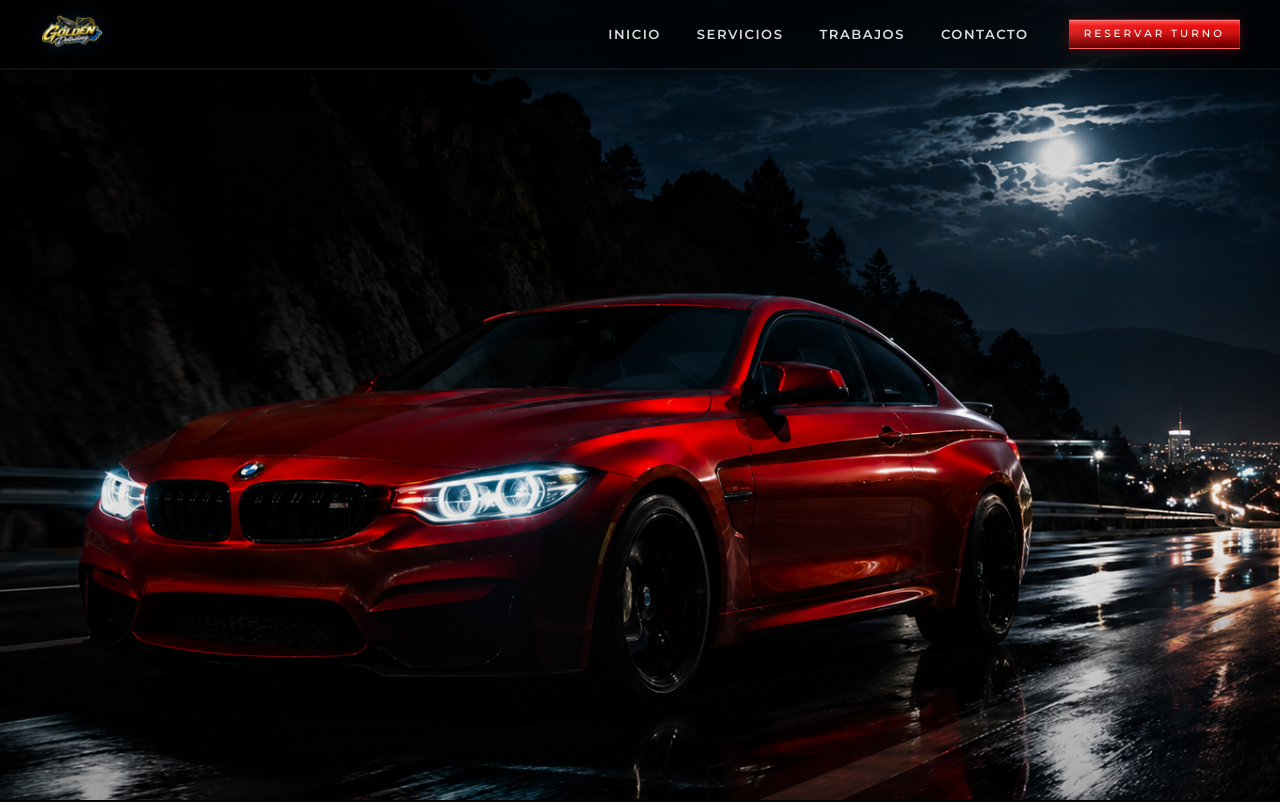
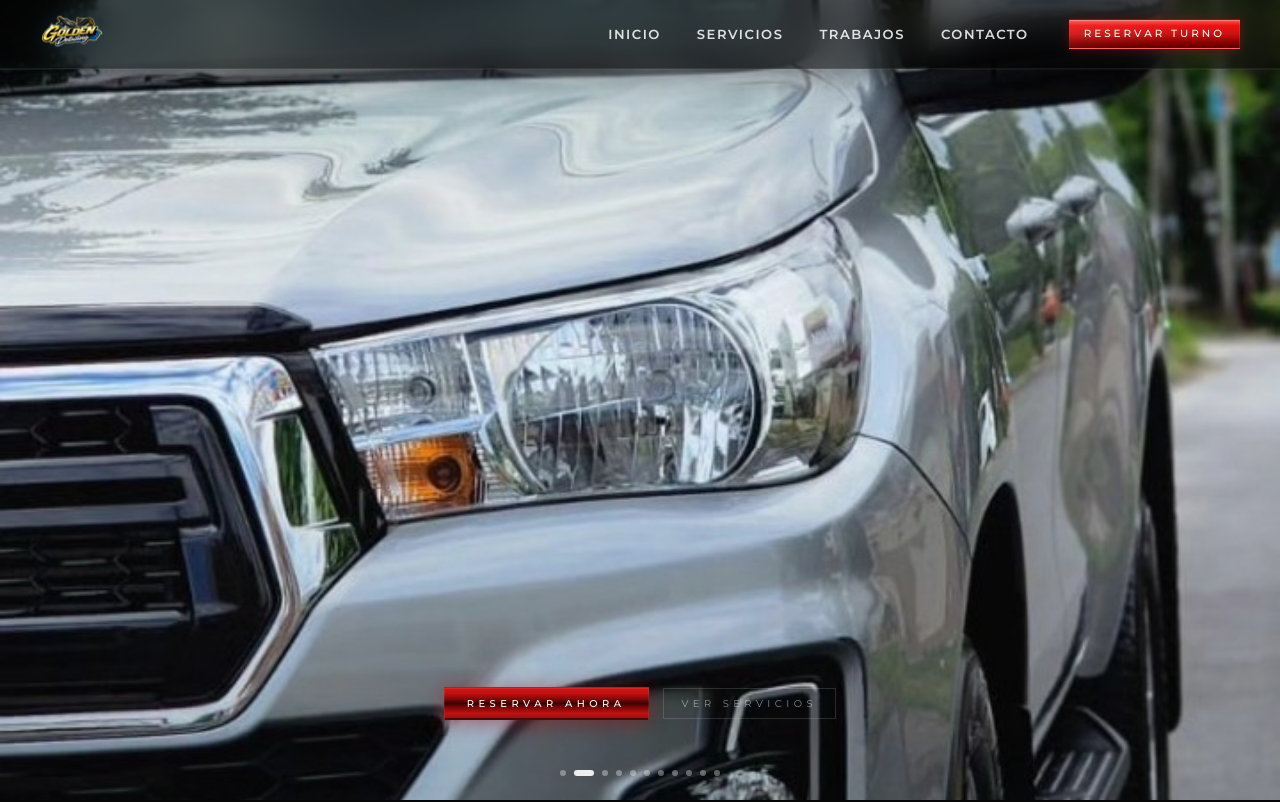
Before and after one commit to PACZKONATASHA/golden.detailing, a React (Vite) app: page / in a window 1280 px wide. Shown: the top 802 px of the page. Built offline with nearby package versions, Linux system fonts and the light colour scheme.

Commit message:
Hero: carrusel de fotos con crossfade automatico

```diff
--- a/src/components/Hero.css
+++ b/src/components/Hero.css
@@ -18,11 +18,14 @@
   z-index: 0;
 }
 
-.hero-bg img {
+/* Slides del carrusel */
+.hero-slide {
+  position: absolute;
+  inset: 0;
   width: 100%;
   height: 100%;
   object-fit: cover;
-  object-position: 65% center;
+  object-position: center center;
 }
 
 .hero-overlay {
@@ -34,6 +37,50 @@
     rgba(0, 0, 0, 0.0) 50%,
     rgba(0, 0, 0, 0.2) 100%
   );
+}
+
+.hero-sky-text {
+  position: absolute;
+  top: 22%;
+  left: 50%;
+  transform: translateX(-50%);
+  z-index: 10;
+  font-family: 'Bebas Neue', sans-serif;
+  font-size: 0.85rem;
+  letter-spacing: 10px;
+  color: rgba(255, 255, 255, 0.5);
+  white-space: nowrap;
+  pointer-events: none;
+  text-transform: uppercase;
+}
+
+/* Puntos indicadores del carrusel */
+.hero-dots {
+  position: absolute;
+  bottom: 24px;
+  left: 50%;
+  transform: translateX(-50%);
+  z-index: 20;
+  display: flex;
+  gap: 8px;
+  align-items: center;
+}
+
+.hero-dot {
+  width: 6px;
+  height: 6px;
+  border-radius: 50%;
+  border: none;
+  background: rgba(255, 255, 255, 0.35);
+  cursor: pointer;
+  padding: 0;
+  transition: all 0.3s ease;
+}
+
+.hero-dot.active {
+  background: rgba(255, 255, 255, 0.9);
+  width: 20px;
+  border-radius: 3px;
 }
 
 /* =========================================
@@ -265,10 +312,17 @@
 
 /* Botones fuera de hero-text */
 .hero-actions {
+  position: absolute;
+  bottom: 10%;
+  left: 0;
+  right: 0;
+  z-index: 10;
   display: flex;
+  flex-direction: row;
   gap: 14px;
-  flex-wrap: wrap;
-  padding-bottom: 10px;
+  flex-wrap: nowrap;
+  justify-content: center;
+  align-items: center;
 }
 
 /* Tag */
@@ -350,9 +404,8 @@
     inset 0 -1px 0 rgba(0, 0, 0, 0.55);
   position: relative;
   overflow: hidden;
+  white-space: nowrap;
 }
-
-.btn-primary::after {
   content: '';
   position: absolute;
   inset: 0;
@@ -397,9 +450,8 @@
   border-radius: 0;
   border: 1px solid rgba(255, 255, 255, 0.14);
   transition: all 0.35s cubic-bezier(0.4, 0, 0.2, 1);
+  white-space: nowrap;
 }
-
-.btn-ghost:hover {
   border-color: rgba(255, 255, 255, 0.32);
   color: rgba(255, 255, 255, 0.85);
   transform: translateY(-1px);
@@ -485,12 +537,17 @@
   }
 
   .hero-actions {
-    flex-direction: column;
-    align-items: flex-start;
+    flex-direction: row;
+    align-items: center;
+    justify-content: center;
+    gap: 8px;
   }
 
   .btn-primary,
   .btn-ghost {
+    padding: 6px 12px;
+    font-size: 0.52rem;
+    letter-spacing: 2px;
     text-align: center;
   }
 }
--- a/src/components/Hero.jsx
+++ b/src/components/Hero.jsx
@@ -1,8 +1,21 @@
-import { useState } from 'react';
+import { useState, useEffect } from 'react';
 import { motion, AnimatePresence } from 'framer-motion';
-import heroImage from '../assets/images/imagen-hero.png';
 import logoImg from '../assets/images/logo.png';
+import img1  from '../assets/images/imagen-hero.png';
+import img2  from '../assets/images/foto1.jpeg';
+import img3  from '../assets/images/foto2.jpg';
+import img4  from '../assets/images/foto3.jpg';
+import img5  from '../assets/images/imagen4.jpeg';
+import img6  from '../assets/images/foto5.jpg';
+import img7  from '../assets/images/foto6.jpg';
+import img8  from '../assets/images/foto9.jpeg';
+import img9  from '../assets/images/imagen.10.jpeg';
+import img10 from '../assets/images/imagen11.jpeg';
+import img11 from '../assets/images/foto- foother.jpeg';
 import './Hero.css';
+
+const SLIDES = [img1, img2, img3, img4, img5, img6, img7, img8, img9, img10, img11];
+const INTERVAL = 4500; // ms por foto
 
 const navLinks = [
   { label: 'Inicio', href: '#inicio' },
@@ -13,12 +26,32 @@ const navLinks = [
 
 const Hero = () => {
   const [menuOpen, setMenuOpen] = useState(false);
+  const [current, setCurrent] = useState(0);
+
+  useEffect(() => {
+    const timer = setInterval(() => {
+      setCurrent(prev => (prev + 1) % SLIDES.length);
+    }, INTERVAL);
+    return () => clearInterval(timer);
+  }, []);
 
   return (
     <section className="hero" id="inicio">
-      {/* Fondo */}
+
+      {/* ===== CARRUSEL DE FONDO ===== */}
       <div className="hero-bg">
-        <img src={heroImage} alt="Golden Detailing auto deportivo" />
+        <AnimatePresence>
+          <motion.img
+            key={current}
+            src={SLIDES[current]}
+            alt="Golden Detailing"
+            className="hero-slide"
+            initial={{ opacity: 0 }}
+            animate={{ opacity: 1 }}
+            exit={{ opacity: 0 }}
+            transition={{ duration: 1.4, ease: 'easeInOut' }}
+          />
+        </AnimatePresence>
         <div className="hero-overlay" />
       </div>
 
@@ -30,12 +63,9 @@ const Hero = () => {
         transition={{ duration: 0.7, ease: 'easeOut' }}
       >
         <div className="nav-container">
-          {/* Logo */}
           <a href="#inicio" className="nav-logo">
             <img src={logoImg} alt="Golden Detailing" className="nav-logo-img" />
           </a>
-
-          {/* Links desktop */}
           <ul className="nav-links">
             {navLinks.map(link => (
               <li key={link.href}>
@@ -43,11 +73,7 @@ const Hero = () => {
               </li>
             ))}
           </ul>
-
-          {/* Botón contacto desktop */}
           <a href="#contact" className="nav-cta">Reservar turno</a>
-
-          {/* Hamburger */}
           <button
             className={`hamburger${menuOpen ? ' open' : ''}`}
             onClick={() => setMenuOpen(v => !v)}
@@ -56,8 +82,6 @@ const Hero = () => {
             <span /><span /><span />
           </button>
         </div>
-
-        {/* Menú mobile */}
         <AnimatePresence>
           {menuOpen && (
             <motion.div
@@ -80,6 +104,28 @@ const Hero = () => {
         </AnimatePresence>
       </motion.header>
 
+      {/* ===== BOTONES ===== */}
+      <motion.div
+        className="hero-actions"
+        initial={{ opacity: 0, y: 20 }}
+        animate={{ opacity: 1, y: 0 }}
+        transition={{ duration: 0.8, delay: 0.9 }}
+      >
+        <a href="#contact" className="btn-primary">Reservar ahora</a>
+        <a href="#services" className="btn-ghost">Ver servicios</a>
+      </motion.div>
+
+      {/* ===== PUNTOS INDICADORES ===== */}
+      <div className="hero-dots">
+        {SLIDES.map((_, i) => (
+          <button
+            key={i}
+            className={`hero-dot${i === current ? ' active' : ''}`}
+            onClick={() => setCurrent(i)}
+            aria-label={`Slide ${i + 1}`}
+          />
+        ))}
+      </div>
 
     </section>
   );
```
